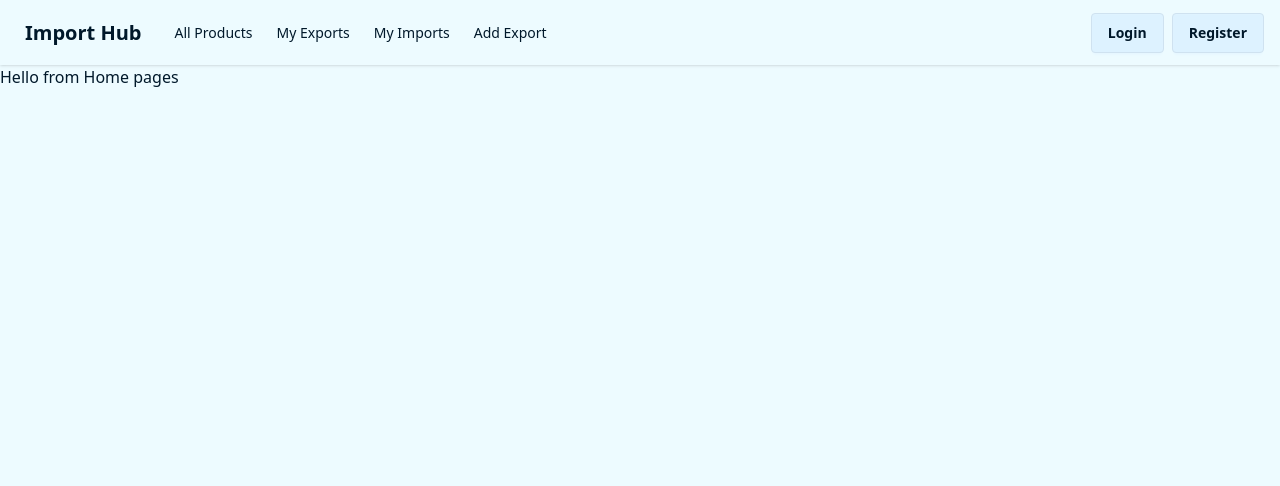
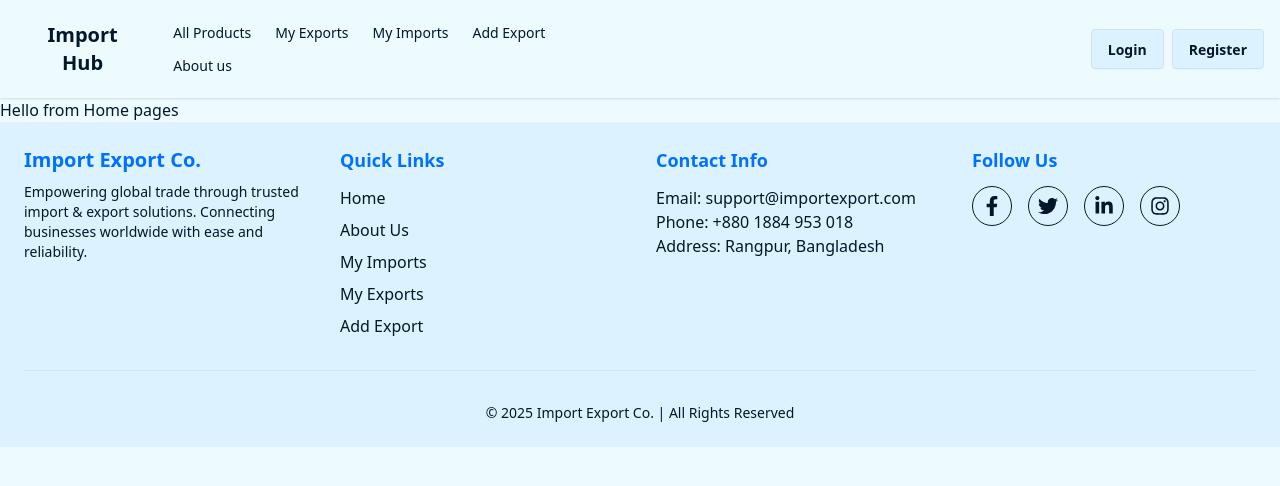
Before and after one commit to soponalways/import-hub-client, a React (Vite) app: page / in a window 1280 px wide. Shown: the top 486 px of the page. Built offline with nearby package versions, Linux system fonts and the light colour scheme.

Commit message:
Footer Done

```diff
--- a/package.json
+++ b/package.json
@@ -13,6 +13,7 @@
     "@tailwindcss/vite": "^4.1.17",
     "react": "^19.2.0",
     "react-dom": "^19.2.0",
+    "react-icons": "^5.5.0",
     "react-router": "^7.9.5",
     "tailwindcss": "^4.1.17"
   },
--- /dev/null
+++ b/src/components/Footer/Footer.jsx
@@ -0,0 +1,63 @@
+import { FaFacebookF, FaTwitter, FaLinkedinIn, FaInstagram } from "react-icons/fa";
+import { Link } from "react-router";
+
+const Footer = () => {
+    return (
+        <footer className="bg-base-200 text-base-content p-4 md:p-6">
+            <div className="max-w-7xl mx-auto grid grid-cols-1 md:grid-cols-3 lg:grid-cols-4 gap-8">
+
+                {/* Company Info */}
+                <div>
+                    <h2 className="text-xl font-bold mb-2 text-primary">Import Export Co.</h2>
+                    <p className="text-sm">
+                        Empowering global trade through trusted import & export solutions.
+                        Connecting businesses worldwide with ease and reliability.
+                    </p>
+                </div>
+
+                {/* Quick Links */}
+                <div>
+                    <h3 className="text-lg font-semibold mb-3 text-primary">Quick Links</h3>
+                    <ul className="space-y-2">
+                        <li><Link to={'/'} className="link link-hover">Home</Link></li>
+                        <li><Link to={'/about-us'} className="link link-hover">About Us</Link></li>
+                        <li><Link to={'/my-imports'} className="link link-hover">My Imports</Link></li>
+                        <li><Link to={'/my-exports'} className="link link-hover">My Exports</Link></li>
+                        <li><Link to={'/add-export'} className="link link-hover">Add Export</Link></li>
+                    </ul>
+                </div>
+
+                {/* Contact Info */}
+                <div>
+                    <h3 className="text-lg font-semibold mb-3 text-primary">Contact Info</h3>
+                    <p>Email: <a className="link link-hover">support@importexport.com</a></p>
+                    <p>Phone: +880 1884 953 018</p>
+                    <p>Address: Rangpur, Bangladesh</p>
+                </div>
+
+                {/* Social Links */}
+                <div>
+                    <h3 className="text-lg font-semibold mb-3 text-primary">Follow Us</h3>
+                    <div className="flex gap-4">
+                        <a href="#" className="btn btn-circle btn-outline text-xl"><FaFacebookF /></a>
+                        <a href="#" className="btn btn-circle btn-outline text-xl"><FaTwitter /></a>
+                        <a href="#" className="btn btn-circle btn-outline text-xl"><FaLinkedinIn /></a>
+                        <a href="#" className="btn btn-circle btn-outline text-xl"><FaInstagram /></a>
+                    </div>
+                </div>
+            </div>
+
+            <hr className="my-8 border-base-300" />
+
+            {/* Copyright Section */}
+            <div className="text-center">
+                {/* | Developed by <span className="font-semibold text-primary">Sopon islam</span> */}
+                <p className="text-sm">
+                    © {new Date().getFullYear()} Import Export Co. | All Rights Reserved
+                </p>
+            </div>
+        </footer>
+    );
+};
+
+export default Footer;
--- a/src/components/Hero/NavBar.jsx
+++ b/src/components/Hero/NavBar.jsx
@@ -8,6 +8,7 @@ const NavBar = () => {
             <li><Link to='my-exports'>My Exports</Link></li>
             <li><Link to='my-imports'>My Imports</Link></li>
             <li><Link to='add-export'>Add Export</Link></li>
+            <li><Link to='about-us'>About us</Link></li>
         </>
     };
 
--- a/src/layouts/RootLayout.jsx
+++ b/src/layouts/RootLayout.jsx
@@ -1,12 +1,14 @@
 import React from 'react';
 import NavBar from '../components/Hero/NavBar';
 import { Outlet } from 'react-router';
+import Footer from '../components/Footer/Footer';
 
 const RootLayout = () => {
     return (
         <div>
             <NavBar />
             <Outlet />
+            <Footer></Footer>
         </div>
     );
 };
```
Also changed, not shown: 1 other file (tests, documents, lock files or other folders).
